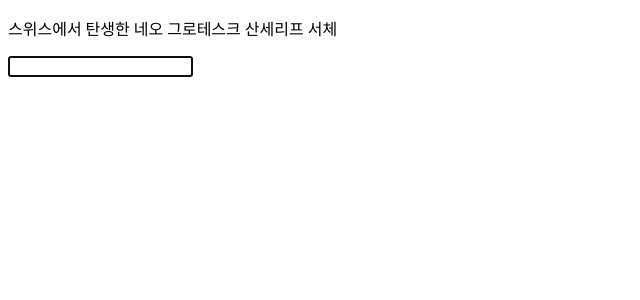
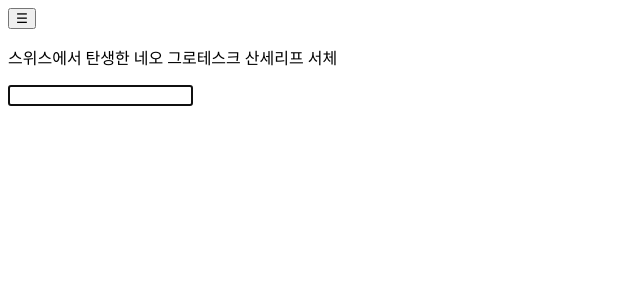
Before and after one commit to ksd210-fig/font_history_typing_game, a Next.js app: page / in a window 1280 px wide. Shown: the top 300 px of the page, without its empty margins (0-640 px from the left). Built offline with nearby package versions, Linux system fonts and the light colour scheme.

Commit message:
햄버거 메뉴 추가

```diff
--- /dev/null
+++ b/app/components/HamburgerMenu.tsx
@@ -0,0 +1,44 @@
+"use client";
+
+import { useState } from "react";
+import { Data } from "../database";
+
+interface HamburgerMenuProps {
+    onSelectData: (index: number) => void;
+}
+
+export default function HamburgerMenu({ onSelectData }: HamburgerMenuProps) {
+    const [isOpen, setIsOpen] = useState(false);
+
+    const handleItemClick = (index: number) => {
+        onSelectData(index);
+        setIsOpen(false);
+    };
+
+    return (
+        <>
+            <button
+                onClick={() => setIsOpen(!isOpen)}
+                className="fixed top-8 right-8 z-50 text-white text-2xl"
+            >
+                {isOpen ? "✕" : "☰"}
+            </button>
+
+            {isOpen && (
+                <div className="fixed top-0 right-0 h-full w-64 bg-black border-l border-white/20 z-40 p-8 pt-24">
+                    <nav className="flex flex-col gap-4 text-white">
+                        {Data.map((item, index) => (
+                            <button
+                                key={item.id}
+                                onClick={() => handleItemClick(index)}
+                                className="text-left hover:text-gray-400"
+                            >
+                                {item.name} ({item.year})
+                            </button>
+                        ))}
+                    </nav>
+                </div>
+            )}
+        </>
+    );
+}
--- a/app/page.tsx
+++ b/app/page.tsx
@@ -3,6 +3,7 @@
 import { useState, useEffect } from "react";
 import { Data } from "./database";
 import Hangul from "hangul-js";
+import HamburgerMenu from "./components/HamburgerMenu";
 
 // 1. 자모 단위 비교 (입력 중인 것도 맞음 처리)
 const isCharCorrect = (typed: string, target: string): boolean => {
@@ -71,7 +72,8 @@ const checkChar = (
 export default function Home() {
   const [typedText, setTypedText] = useState("");
   const [modalOpen, setModalOpen] = useState(false);
-  const originalText = Data[0].history;
+  const [selectedDataIndex, setSelectedDataIndex] = useState(0);
+  const originalText = Data[selectedDataIndex].history;
 
   // 타이핑 완료 체크
   useEffect(() => {
@@ -86,7 +88,16 @@ export default function Home() {
     setModalOpen(false);
   };
 
+  // 데이터 선택
+  const handleSelectData = (index: number) => {
+    setSelectedDataIndex(index);
+    setTypedText("");
+    setModalOpen(false);
+  };
+
   return (
+    <>
+      <HamburgerMenu onSelectData={handleSelectData} />
       <div className="w-[800px] h-[1280px] mx-auto flex items-center justify-center">
         <div className="relative w-[600px]">
           {/* 원본 텍스트 (아래 레이어) */}
@@ -134,5 +145,6 @@ export default function Home() {
           </div>
         )}
       </div>
+    </>
   );
 }
```
Lines whose indentation alone changed are shown as unchanged.
